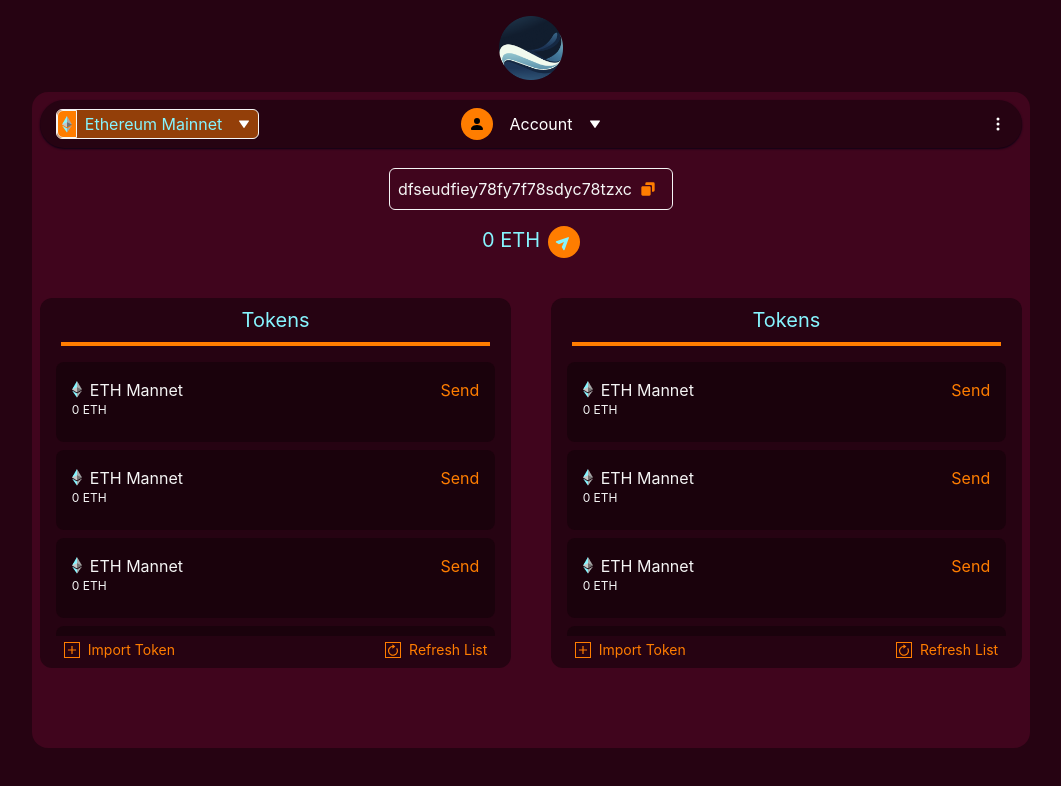
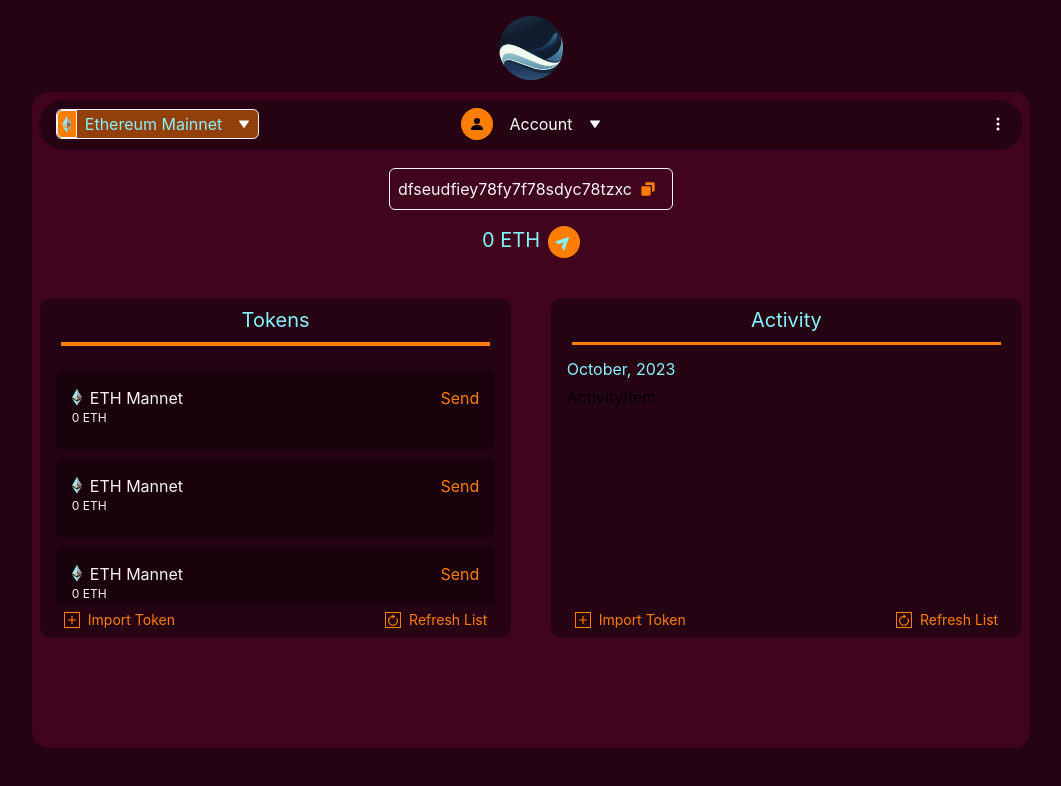
Before and after one commit to nehal2210/web3Wallet, a React (Create React App) app in the folder frontend/: page /app in a window 1280 px wide. Shown: the top 786 px of the page, without its empty margins (109-1170 px from the left). Built offline with nearby package versions, Linux system fonts and the light colour scheme.

Commit message:
working on token and activity tables

```diff
--- /dev/null
+++ b/frontend/src/components/ActivityItem.tsx
@@ -0,0 +1,10 @@
+
+
+const ActivityItem = () => {
+    return(
+        <div>ActivityItem</div>
+    )
+}
+
+
+export default ActivityItem;
--- a/frontend/src/components/app-header.tsx
+++ b/frontend/src/components/app-header.tsx
@@ -1,5 +1,5 @@
 import { BiSolidDownArrow } from "react-icons/bi";
-import ethereumIcon from '../assets/images/ethereum-icon.png';
+import ethereumIcon from '../assets/images/Group 55.png';
 import { BsFillPersonFill, BsThreeDotsVertical } from "react-icons/bs";
 
 
--- a/frontend/src/components/token-item.tsx
+++ b/frontend/src/components/token-item.tsx
@@ -1,5 +1,5 @@
 
-import EthereumIcon from '../assets/images/ethereum-icon.png'
+import EthereumIcon from '../assets/images/Group 55.png';
 
 
 
--- a/frontend/src/components/tokens-table.tsx
+++ b/frontend/src/components/tokens-table.tsx
@@ -1,21 +1,33 @@
 import { BiPlus, BiRevision } from "react-icons/bi";
 import TokenItem from "./token-item";
+import ActivityItem from "./ActivityItem";
 
 
-const TokensTable = () => {
+const TokensTable = ({ tableHeading, date }: any) => {
     return (
-        <div className="w-[48%] h-[370px] rounded-xl bg-bgColor flex flex-col items-center p-2">
+        <div className="w-[48%] h-[340px] rounded-xl bg-bgColor flex flex-col items-center p-2">
             <div className="flex justify-center">
-                <p className="text-heading text-xl">Tokens</p>
+                <p className="text-heading text-xl">{tableHeading}</p>
             </div>
             <div className="w-[94%] h-1 my-2 bg-btnColor"></div>
 
+            <p className="text-heading my-1 ms-4 w-full">{date}</p>
+
             <div className="px-2 w-full max-h-[400px] h-[80%] overflow-x-auto" id="style-4">
-                <TokenItem />
-                <TokenItem />
-                <TokenItem />
-                <TokenItem />
-                <TokenItem />
+                {
+                    tableHeading === 'Tokens' ?
+                        <>
+                            <TokenItem />
+                            <TokenItem />
+                            <TokenItem />
+                            <TokenItem />
+                            <TokenItem />
+                        </>
+                        :
+                        <ActivityItem />
+
+                }
+
             </div>
 
             <div className="flex justify-between w-full px-4 mt-1">
--- a/frontend/src/pages/wallet-app.tsx
+++ b/frontend/src/pages/wallet-app.tsx
@@ -32,9 +32,9 @@
 
 
                 <div className="flex w-full justify-between items-center mt-10">
-                <TokensTable />
+                <TokensTable tableHeading="Tokens" date="" />
 
-                <TokensTable />
+                <TokensTable tableHeading="Activity" date="October, 2023" />
                 </div>
 
 
```
Also changed, not shown: frontend/src/assets/images/Group 55.png (renamed from frontend/src/assets/images/ethereum-icon.png).
